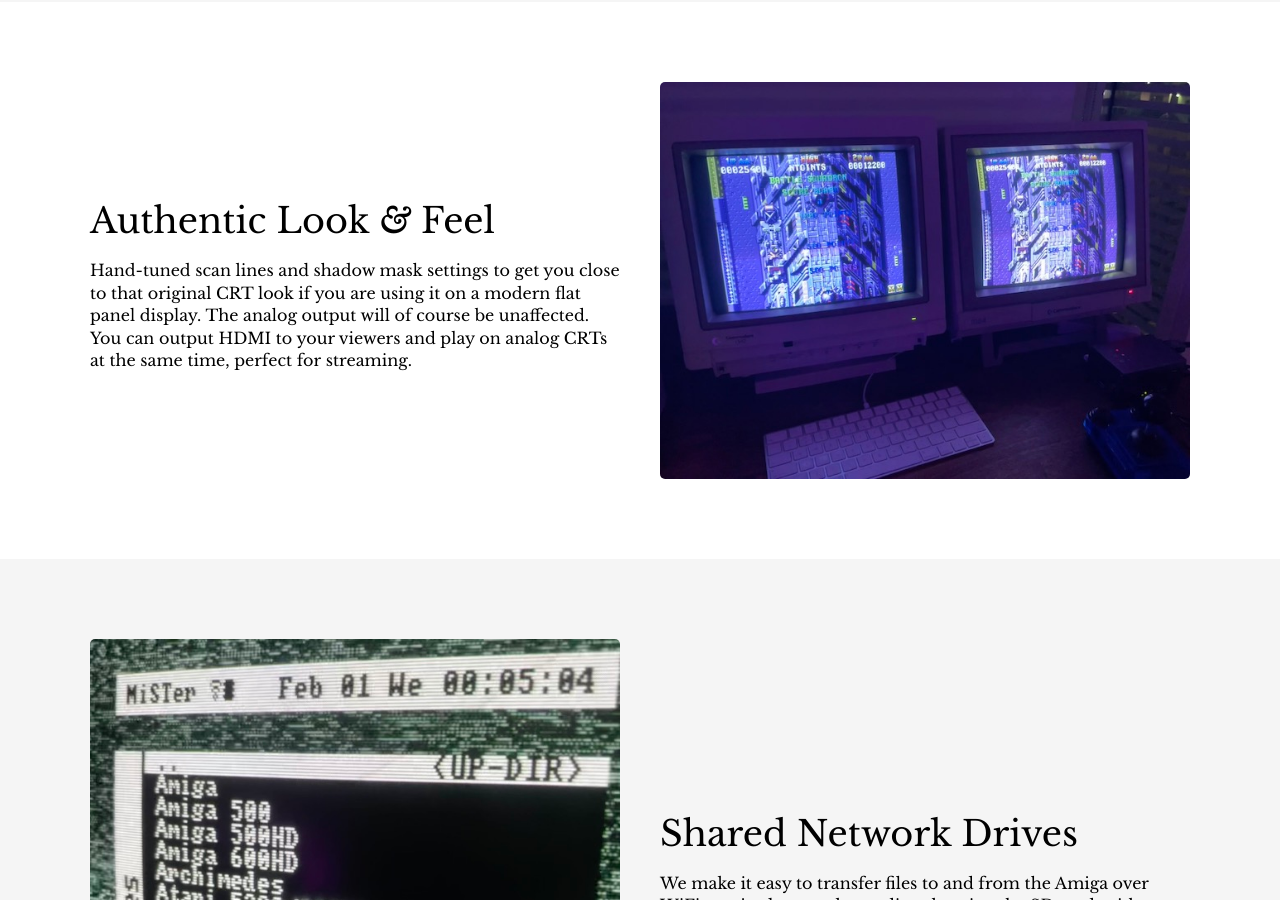
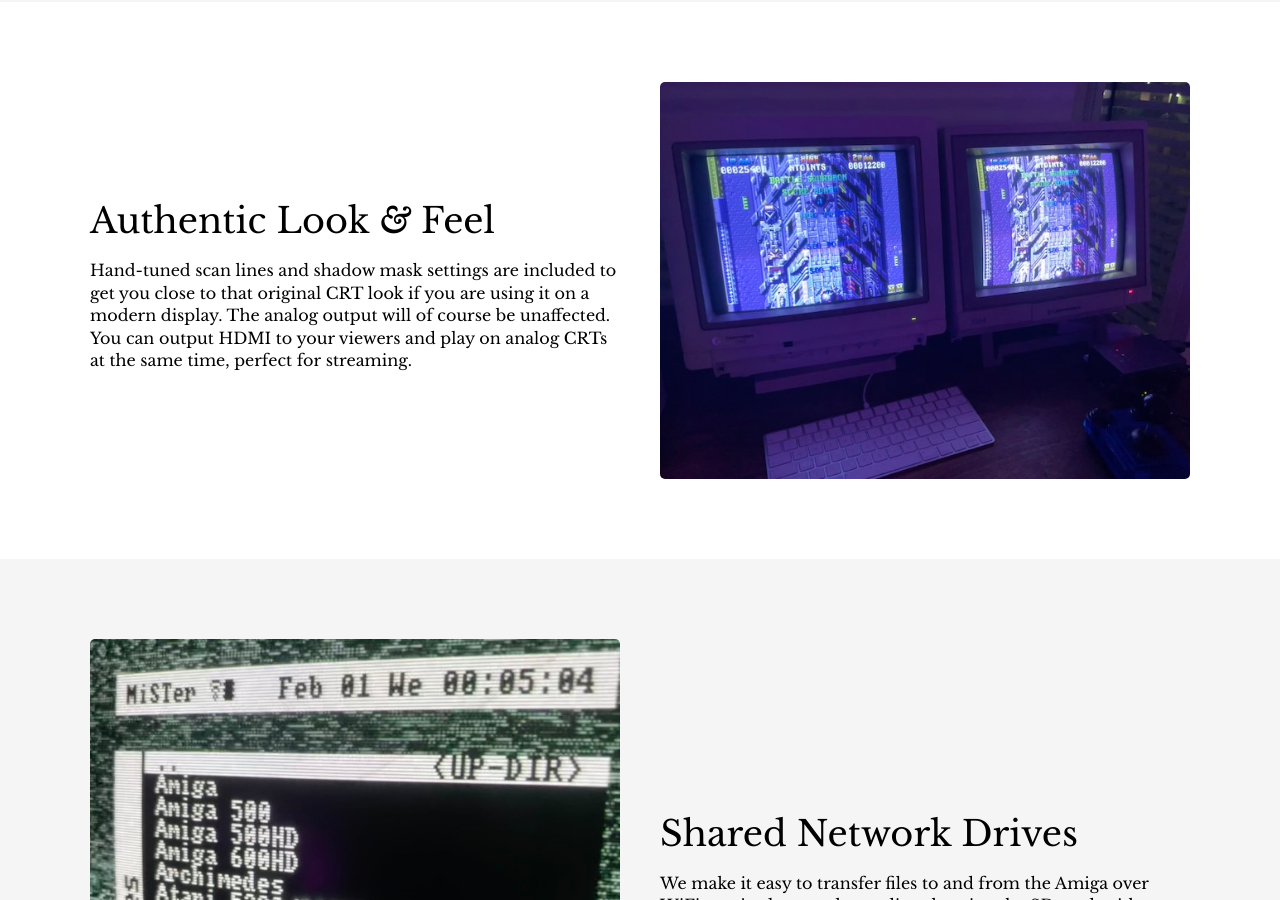
Before and after one commit to amigavision/amigavision.github.io, a Jekyll site: the page built from index.html, in a window 1280 px wide and 900 px high, scrolled down 2685 px. Built offline with Jekyll 4.4.1, drawn with Linux system fonts in a browser that asks for light colours.

Commit message:
Simplify

```diff
--- a/index.html
+++ b/index.html
@@ -73,7 +73,7 @@ description: The ultimate Amiga games & demo scene setup for MiSTer & Pocket FPG
 		<div class="container flex">
 			<div class="text">
 				<h2>Authentic Look <em>&amp;</em> Feel</h2>
-				<p>Hand-tuned scan lines and shadow mask settings to get you close to that original CRT look if you are using it on a modern flat panel display. The analog output will of course be unaffected. You can output HDMI to your viewers and play on analog CRTs at the same time, perfect for&nbsp;streaming. </p>
+				<p>Hand-tuned scan lines and shadow mask settings are included to get you close to that original CRT look if you are using it on a modern display. The analog output will of course be unaffected. You can output HDMI to your viewers and play on analog CRTs at the same time, perfect for&nbsp;streaming. </p>
 			</div>
 			<div class="image">
 				<img src="{{ site.baseurl }}/images/crt.jpg" alt="Screenshot" title="Photo by Eric K. Hill" class="screenshot" />
```
